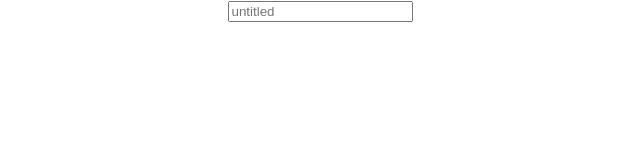
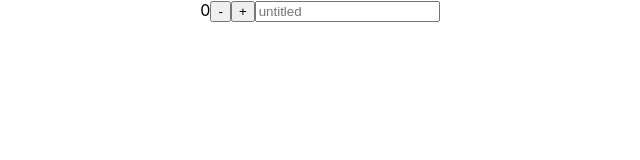
Before and after one commit to pauladixon/paint, a React (Create React App) app: page / in a window 1280 px wide. Shown: the top 160 px of the page, without its empty margins (320-960 px from the left). Built offline with nearby package versions, Linux system fonts and the light colour scheme.

Commit message:
added counter

```diff
--- a/src/App.js
+++ b/src/App.js
@@ -1,17 +1,21 @@
 
 import './App.css'
 import Name from './components/Name'
-import React from 'react'
+import React, { useState, useEffect } from 'react'
 
-function App() {
+export default function App() {
 
-
+  const [ count, setCount ] = useState(0)
 
   return (
-    <div className="App">
+    <div
+      className="App"
+      style={{}}
+    >
+      {count}
+      <button onClick={() => setCount(currentCount => currentCount - 1)}>-</button>
+      <button onClick={() => setCount(currentCount => currentCount - 1)}>+</button>
       <Name/>
     </div>
-  );
+  )
 }
-
-export default App;
```
